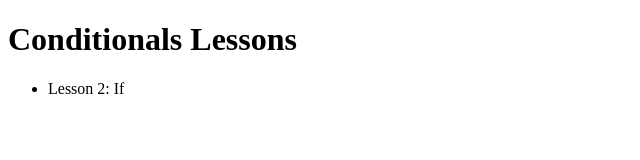
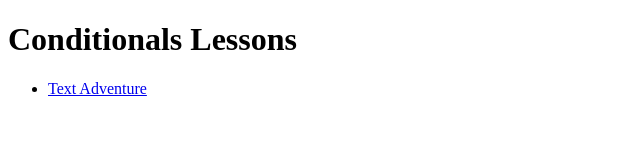
Before and after one commit to myram06/myram06.github.io, a plain HTML site: page Unit5-Conditionals/conditionals.html in a window 1280 px wide. Shown: the whole page, without its empty margins (0-640 px from the left). Drawn offline with Linux system fonts and the light colour scheme.

Commit message:
Update conditionals.html

```diff
--- a/Unit5-Conditionals/conditionals.html
+++ b/Unit5-Conditionals/conditionals.html
@@ -9,7 +9,9 @@
 <body>
     <h1>Conditionals Lessons</h1>
     <ul>
-        <li>Lesson 2: If</li>
+        <li>
+            <a href="./Text Adventure/text_adventure.html">Text Adventure</a>
+        </li>
     </ul>
 </body>
 </html>
```
